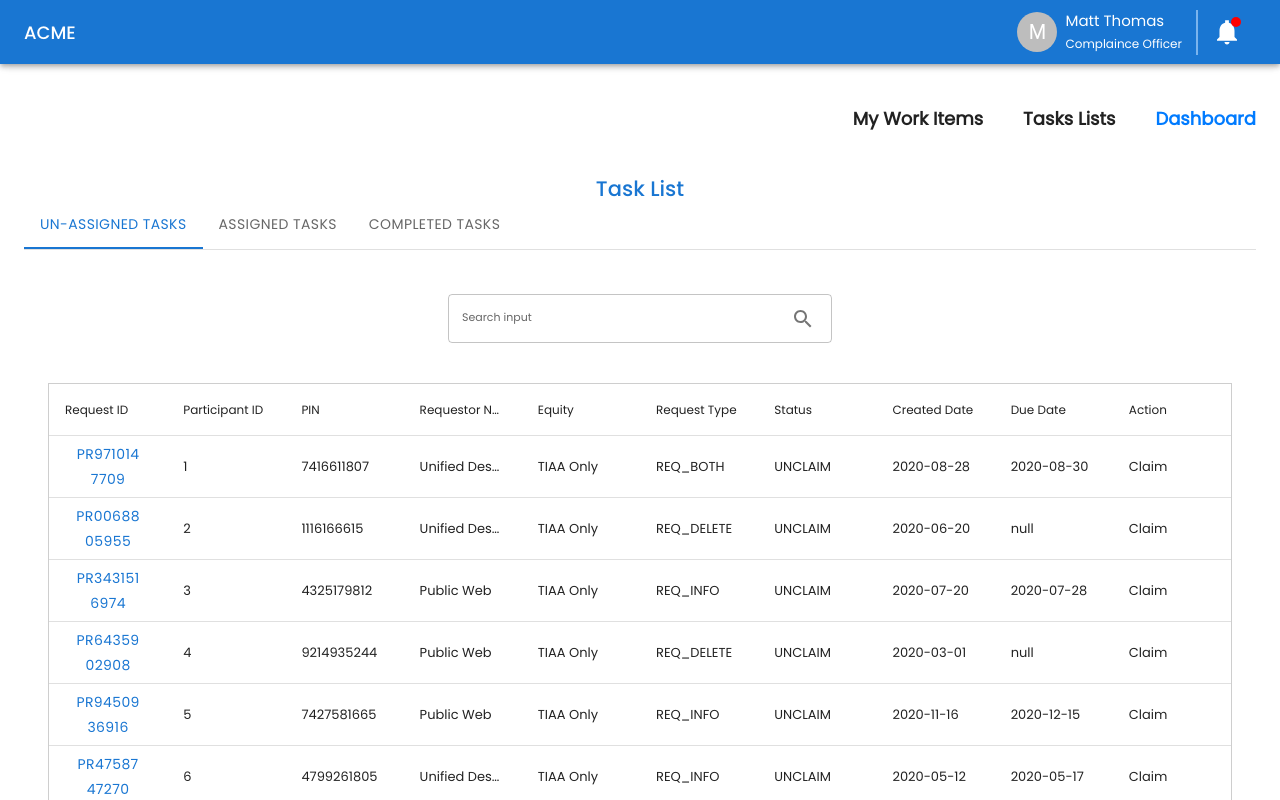
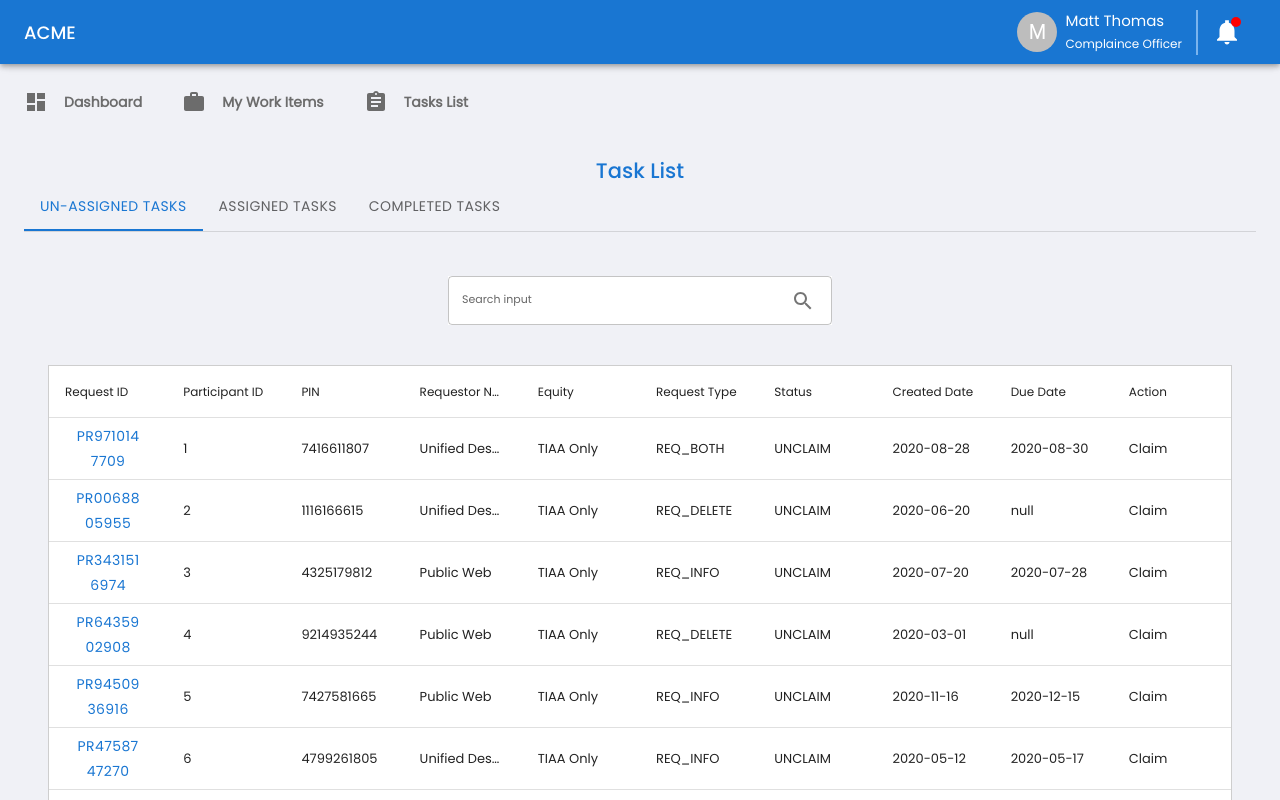
Before and after one commit to ranjanmanish95/dg-portal, a React (Create React App) app: page /taskslists in a window 1280 px wide. Shown: the top 800 px of the page. Built offline with nearby package versions, Linux system fonts and the light colour scheme; no server answers.

Commit message:
Top Style Fix.

```diff
--- a/src/App.js
+++ b/src/App.js
@@ -49,6 +49,7 @@ function App() {
     <BrowserRouter>
      <Routes>
        <Route path='/' element={<Login/>}/>
+       <Route path='/dashboard' element={<Dashboard/>}/>
        <Route path='/myworkitems' element={<MyWorkItems/>}/>
        <Route path='/myworkitems/requestid' element={<WorkItemDetail/>}/>
        <Route path='/taskslists' element={<TasksLists/>}/>
--- a/src/SideNav.jsx
+++ b/src/SideNav.jsx
@@ -22,13 +22,13 @@ import AssignmentIcon from '@mui/icons-material/Assignment';
 import ListItemButton from '@mui/material/ListItemButton';
 import ListItemIcon from '@mui/material/ListItemIcon';
 import ListItemText from '@mui/material/ListItemText';
-import {useNavigate} from 'react-router-dom';
+import { useNavigate } from 'react-router-dom';
 import { makeStyles } from '@mui/styles';
 
 const useStyles = makeStyles(() => ({
   sideText: {
     '& span': {
-      fontSize: '18px !important',
+      fontSize: '14px !important',
       fontWeight: '600',
       '& selected': {
         fontWeight: 'bold',
@@ -39,12 +39,12 @@ const useStyles = makeStyles(() => ({
     display: 'flex',
     justifyContent: 'space-between',
   },
-  avatarRight:{
-    display:'flex',
+  avatarRight: {
+    display: 'flex',
     alignItems: 'center',
   },
   avatarstyle: {
-    display:'flex',
+    display: 'flex',
     alignItems: 'center',
     borderRight: '2px solid #7ab4ee',
     paddingRight: '14px',
@@ -78,11 +78,18 @@ const useStyles = makeStyles(() => ({
   },
   navLinkStyleUl: {
     display: 'flex',
-    justifyContent: 'flex-end',
-    marginTop: '75px !important',
-    paddingRight: '4px !important',
+    justifyContent: 'flex-start',
+    marginTop: '60px !important',
+    paddingLeft: '4px !important',
+    '& .MuiListItemIcon-root': {
+      marginRight: '16px',
+    },
     '& li': {
       width: 'auto',
+      color: '#6C6C6C',
+      '& svg': {
+        color: '#6C6C6C',
+      },
     },
   },
 }));
@@ -159,9 +166,9 @@ export default function SideNav() {
   const [open, setOpen] = React.useState(true);
   const navigate = useNavigate();
 
-  const [loginToken, setLoginToken] = useState('');
-  const LOGIN_TOKEN_URL = 'http://localhost:5000/loginToken';
-  const YELLOWFIN_URL="http://14.97.142.161:8080";
+  // const [loginToken, setLoginToken] = useState('');
+  // const LOGIN_TOKEN_URL = 'http://localhost:5000/loginToken';
+  // const YELLOWFIN_URL="http://14.97.142.161:8080";
 
 
 
@@ -169,21 +176,21 @@ export default function SideNav() {
     setOpen(false);
   };
 
-  useEffect(()=>{
-    const fetchLoginToken = async ()=>{
-      const loginResponse = await fetch(LOGIN_TOKEN_URL);
-      const loginData = await loginResponse.json();
-      const loginToken = loginData.loginToken;
-      console.log('loginToken', loginToken);
-      setLoginToken(loginToken);
-    }
-    fetchLoginToken();
-   },[]);
+  // useEffect(()=>{
+  //   const fetchLoginToken = async ()=>{
+  //     const loginResponse = await fetch(LOGIN_TOKEN_URL);
+  //     const loginData = await loginResponse.json();
+  //     const loginToken = loginData.loginToken;
+  //     console.log('loginToken', loginToken);
+  //     setLoginToken(loginToken);
+  //   }
+  //   fetchLoginToken();
+  //  },[]);
 
   return (
     <Box>
       <CssBaseline />
-      <AppBar position="fixed" style={{ backgroundColor: '#1976d200 !important',}}>
+      <AppBar position="fixed" style={{ backgroundColor: '#1976d200 !important', }}>
         <Toolbar className={classes.toolbarStyle}>
           {/* <IconButton
             color="inherit"
@@ -206,7 +213,7 @@ export default function SideNav() {
             <Stack direction="row" spacing={1} className={classes.avatarstyle}>
               <Avatar>M</Avatar>
               <Typography variant="h4" noWrap component="div">
-            Matt Thomas<br/><span style={{fontSize:'12px', fontWeight: '400'}}>Complaince Officer</span>
+                Matt Thomas<br /><span style={{ fontSize: '12px', fontWeight: '400' }}>Complaince Officer</span>
               </Typography>
             </Stack>
             <Box
@@ -234,7 +241,7 @@ export default function SideNav() {
         </DrawerHeader> */}
       {/* <Divider /> */}
       <List className={classes.navLinkStyleUl}>
-        <ListItem disablePadding sx={{ display: 'block' }} onClick={()=> {navigate('/myworkitems')}}>
+        <ListItem disablePadding sx={{ display: 'block' }} onClick={() => { navigate('/dashboard') }}>
           <ListItemButton
             sx={{
               minHeight: 48,
@@ -242,19 +249,19 @@ export default function SideNav() {
               px: 2.5,
             }}
           >
-                {/* <ListItemIcon
+            <ListItemIcon
               sx={{
                 minWidth: 0,
                 mr: open ? 3 : 'auto',
                 justifyContent: 'center',
               }}
             >
-                    <WorkIcon style={{color: '#ffffff'}}/>
-                </ListItemIcon> */}
-                <ListItemText primary="My Work Items" sx={{ opacity: open ? 1 : 0 }} className={classes.sideText} />
+              <DashboardSharpIcon />
+            </ListItemIcon>
+            <ListItemText primary="Dashboard" sx={{ opacity: open ? 1 : 0 }} className={classes.sideText} />
           </ListItemButton>
         </ListItem>
-            <ListItem disablePadding sx={{ display: 'block' }} onClick={()=> navigate('/taskslists')}>
+        <ListItem disablePadding sx={{ display: 'block' }} onClick={() => { navigate('/myworkitems') }}>
           <ListItemButton
             sx={{
               minHeight: 48,
@@ -262,19 +269,19 @@ export default function SideNav() {
               px: 2.5,
             }}
           >
-                {/* <ListItemIcon
+            <ListItemIcon
               sx={{
                 minWidth: 0,
                 mr: open ? 3 : 'auto',
                 justifyContent: 'center',
               }}
             >
-                  <AssignmentIcon style={{color: '#ffffff'}}/>
-                </ListItemIcon> */}
-                <ListItemText primary="Tasks Lists" sx={{ opacity: open ? 1 : 0 }} className={classes.sideText}/>
+              <WorkIcon />
+            </ListItemIcon>
+            <ListItemText primary="My Work Items" sx={{ opacity: open ? 1 : 0 }} className={classes.sideText} />
           </ListItemButton>
         </ListItem>
-            <a disablePadding sx={{ display: 'block' }} href={`${YELLOWFIN_URL}/logon.i4?LoginWebserviceId=${loginToken}&disableheader=true&entry=TIMELINE`} target="_blank" rel="noreferrer">
+        <ListItem disablePadding sx={{ display: 'block' }} onClick={() => navigate('/taskslists')}>
           <ListItemButton
             sx={{
               minHeight: 48,
@@ -282,18 +289,18 @@ export default function SideNav() {
               px: 2.5,
             }}
           >
-                {/* <ListItemIcon
+            <ListItemIcon
               sx={{
                 minWidth: 0,
                 mr: open ? 3 : 'auto',
                 justifyContent: 'center',
               }}
             >
-                  <DashboardSharpIcon style={{color: '#ffffff'}}/>
-                </ListItemIcon> */}
-                <ListItemText primary="Dashboard" sx={{ opacity: open ? 1 : 0 }} className={classes.sideText}/>
+              <AssignmentIcon />
+            </ListItemIcon>
+            <ListItemText primary="Tasks List" sx={{ opacity: open ? 1 : 0 }} className={classes.sideText} />
           </ListItemButton>
-            </a>
+        </ListItem>
       </List>
       {/* <Divider /> */}
       {/* </Drawer> */}
--- a/src/index.css
+++ b/src/index.css
@@ -1,16 +1,14 @@
-/* body {
+body {
   margin: 0;
-  font-family: -apple-system, BlinkMacSystemFont, 'Segoe UI', 'Poppins-Regular', 'Oxygen',
-    'Ubuntu', 'Cantarell', 'Fira Sans', 'Droid Sans', 'Helvetica Neue',
-    sans-serif;
-  -webkit-font-smoothing: antialiased;
-  -moz-osx-font-smoothing: grayscale;
+  background-color: rgb(240, 241, 246) !important;
 }
 
-code {
+/* code {
   font-family: source-code-pro, Menlo, Monaco, Consolas, 'Courier New',
     monospace;
 } */
+
+
 
 @font-face {
   font-family: "Poppins-Regular";
--- a/src/pages/Dashboard.jsx
+++ b/src/pages/Dashboard.jsx
@@ -1,5 +1,5 @@
 /* eslint-disable react-hooks/exhaustive-deps */
-import React, {useState,useEffect} from 'react'
+import React, { useState, useEffect } from 'react'
 import SideNav from "../SideNav";
 import Box from "@mui/material/Box";
 
@@ -9,15 +9,15 @@ const Dashboard = () => {
   const LOGIN_TOKEN_URL = 'http://localhost:5000/loginToken';
   // const YELLOWFIN_URL="http://14.97.142.161:8080";
 
-  const fetchLoginToken = async ()=>{
-    const loginResponse = await fetch(LOGIN_TOKEN_URL);
-    const loginData = await loginResponse.json();
-    const loginToken = loginData.loginToken;
-    setLoginToken(loginToken);
-  }
+  // const fetchLoginToken = async ()=>{
+  //   const loginResponse = await fetch(LOGIN_TOKEN_URL);
+  //   const loginData = await loginResponse.json();
+  //   const loginToken = loginData.loginToken;
+  //   setLoginToken(loginToken);
+  // }
 
-  useEffect(()=>{
-   fetchLoginToken();
+  useEffect(() => {
+    //  fetchLoginToken();
     //  window.yellowfin.loadDashboardAPI().then(() => {
     //   window.yellowfin.dashboards.loadDashboard({
     //     dashboardUUID: "d2fa9718-841a-47ed-a4e7-bed742b26aaa",
@@ -32,17 +32,20 @@ const Dashboard = () => {
     //               element: document.querySelector('div#reportDiv'),
     //      });
     //   });
-  },[]);
+  }, []);
 
   return (
+    <>
+      <Box height={10} />
       <Box>
         <SideNav />
         <Box component="main" sx={{ flexGrow: 1, p: 3 }}>
           {/* <iframe title="dashboard" src={`http://14.97.142.161:8080/RunDashboard.i4?dashUUID=d2fa9718-841a-47ed-a4e7-bed742b26aaa&token=${loginToken}`}  width="100%" style={{height:"100vh", marginTop: "3rem"}}></iframe> */}
           {/* <div id="YellowfinDiv"></div> */}
-    <Box height={20}/>
+          <Box height={20} />
         </Box>
       </Box>
+    </>
   )
 }
 
--- a/src/pages/MyWorkItems.jsx
+++ b/src/pages/MyWorkItems.jsx
@@ -70,6 +70,9 @@ const useStyles = makeStyles(() => ({
   },
   searchBarStyle: {
     margin: '10px auto 20px auto !important',
+    '& .MuiTextField-root': {
+      backgroundColor: '#fff',
+    },
   },
 }));
 
--- a/src/pages/TasksLists.jsx
+++ b/src/pages/TasksLists.jsx
@@ -78,6 +78,9 @@ const useStyles = makeStyles(() => ({
   },
   searchBarStyle: {
     margin: '0px auto 20px auto !important',
+    '& .MuiTextField-root': {
+      backgroundColor: '#fff',
+    },
   },
   tabbingStyle: {
     borderBottom: '1px solid rgba(0, 0, 0, 0.12)',
```
Lines whose indentation alone changed are shown as unchanged.
